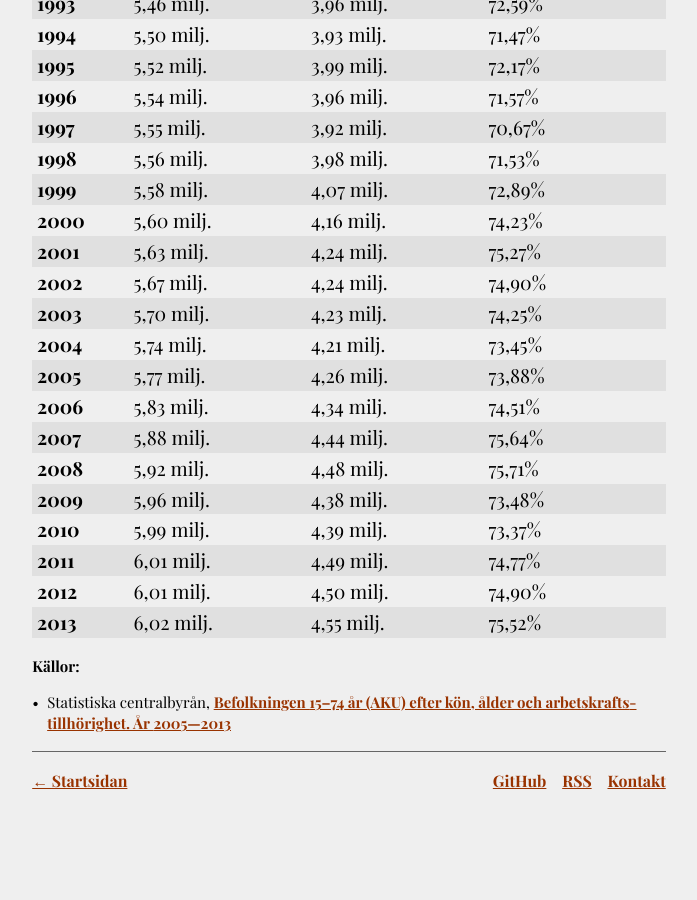
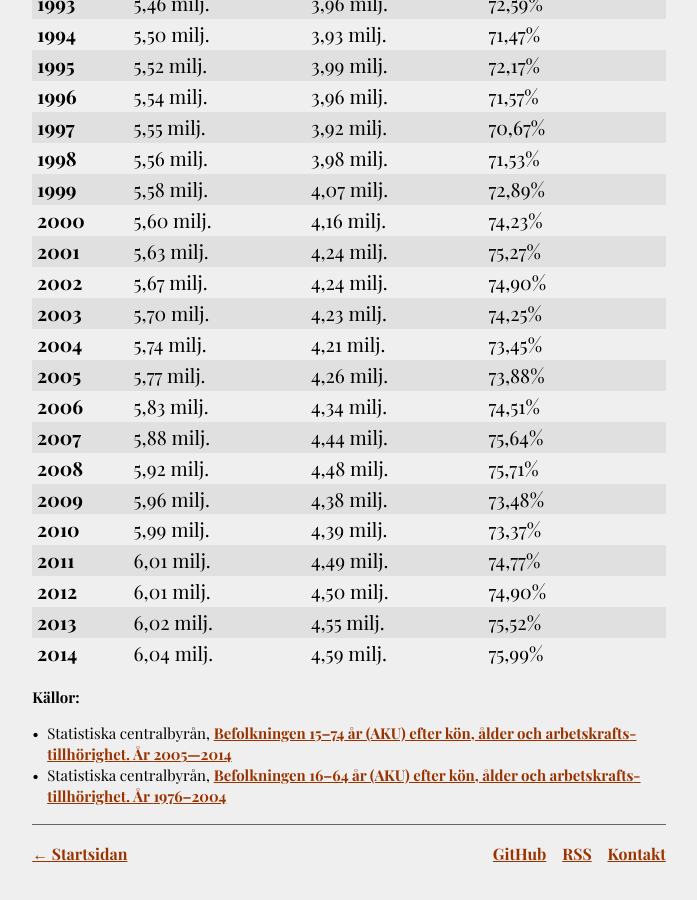
Before and after one commit to alimony/forbannadstatistik.polyscopic.works, a Jekyll site: the page built from sysselsattningsgrad/index.html, in a window 1280 px wide and 900 px high, scrolled down 1233 px. Shown: the whole window, without its empty margins (291-988 px from the left). Built offline with Jekyll 4.4.1, drawn with Linux system fonts in a browser that asks for light colours; nearby versions of some CDN libraries; some web fonts are replaced; comment, search, counter and statistics services are not loaded; before the commit the page ends 2060 px from its top, so only the background shows below that.

Commit message:
Add year 2014, and add back missing source.

```diff
--- a/sysselsattningsgrad/index.html
+++ b/sysselsattningsgrad/index.html
@@ -2,7 +2,7 @@
 layout: page
 order: 7
 title: Sysselsättnings&shy;grad historiskt
-subtitle: <span class="nobr">1976–2013</span>
+subtitle: <span class="nobr">1976–2014</span>
 description: Sysselsättningsgraden i Sverige sjönk efter den högsta noteringen 1990 drastiskt och har sedan dess varit betydligt lägre.
 date: 2013-09-07 23:11:00 +0200
 script: sysselsattningsgrad.js
@@ -62,12 +62,14 @@ script: sysselsattningsgrad.js
 		<tr><td>2011</td><td>6,01 milj.</td><td>4,49 milj.</td><td>74,77%</td></tr>
 		<tr><td>2012</td><td>6,01 milj.</td><td>4,50 milj.</td><td>74,90%</td></tr>
 		<tr><td>2013</td><td>6,02 milj.</td><td>4,55 milj.</td><td>75,52%</td></tr>
+		<tr><td>2014</td><td>6,04 milj.</td><td>4,59 milj.</td><td>75,99%</td></tr>
 	</tbody>
 </table>
 
 <div class="sources">
 	<p><strong>Källor:</strong></p>
 	<ul>
-		<li>Statistiska central&shy;byrån, <a href="http://www.statistikdatabasen.scb.se/pxweb/sv/ssd/START__AM__AM0401__AM0401A/NAKUBefolkningAr/">Befolkningen <span class="nobr">15–74</span> år (AKU) efter kön, ålder och arbets&shy;krafts&shy;tillhörighet. År&nbsp;<span class="nobr">2005—2013</span></a></li>
+		<li>Statistiska central&shy;byrån, <a href="http://www.statistikdatabasen.scb.se/pxweb/sv/ssd/START__AM__AM0401__AM0401A/NAKUBefolkningAr/">Befolkningen <span class="nobr">15–74</span> år (AKU) efter kön, ålder och arbets&shy;krafts&shy;tillhörighet. År&nbsp;<span class="nobr">2005—2014</span></a></li>
+		<li>Statistiska central&shy;byrån, <a href="http://www.statistikdatabasen.scb.se/pxweb/sv/ssd/START__AM__AM0402__AM0402A/AKUABefolkning/" target="_blank">Befolkningen <span class="nobr">16–64</span> år (AKU) efter kön, ålder och arbets&shy;krafts&shy;tillhörighet. År&nbsp;<span class="nobr">1976–2004</span></a></li>
 	</ul>
 </div>
```
